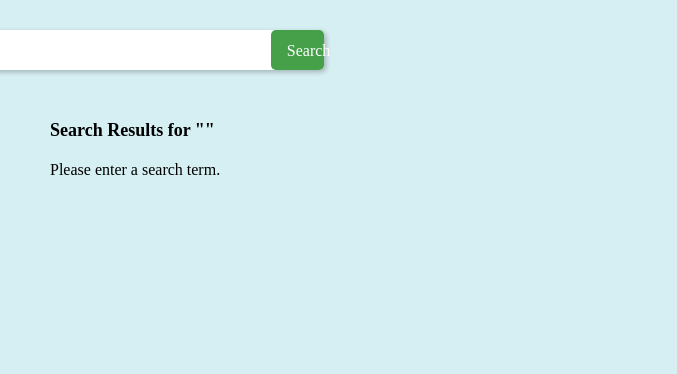
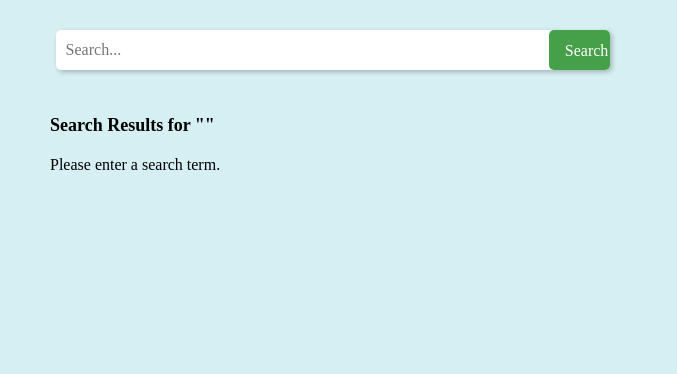
Before and after one commit to AronThrainsson/P7, a Flask app: page /search in a window 1280 px wide. Shown: the part 116-490 px from the top of the page, without its empty margins (0-677 px from the left). Run offline with Flask 3, Linux system fonts and the light colour scheme.

Commit message:
search bar tilpasset

```diff
--- a/static/index.css
+++ b/static/index.css
@@ -89,13 +89,24 @@
   border-radius: 5px;
   box-shadow: 2px 2px 5px rgba(0, 0, 0, 0.25);
   border: none;
-  margin-left: -240px;
+  margin-left: -250px;
 }
 
+.search-container {
+  display: flex; /* Use flexbox to align items horizontally */
+  align-items: center; /* Vertically center the items */
+  justify-content: space-between; /* Ensure even spacing */
+  gap: 40px; /* Space between elements (search box and button) */
+  position: relative; /* Allow for precise positioning if needed */
+  width: 150%; /* Make the container stretch full width */
+  max-width: 800px; /* Optional: limit the container's width */
+  margin: 0 auto; /* Center the container if it has a max-width */
+  padding: 10px; /* Optional: add padding around the container */
+}
 
 .s-button {
-  position: absolute;
-  width: 30px;
+  position: relative;
+  width: 20px;
   height: 40px;
   right: 0;
   top: 50%;
@@ -222,8 +233,6 @@ input[type="checkbox"] {
     border: none;
     cursor: pointer;
     padding: 0;
-    align-items: center;
-    justify-content: center;
   }
 
 
```
